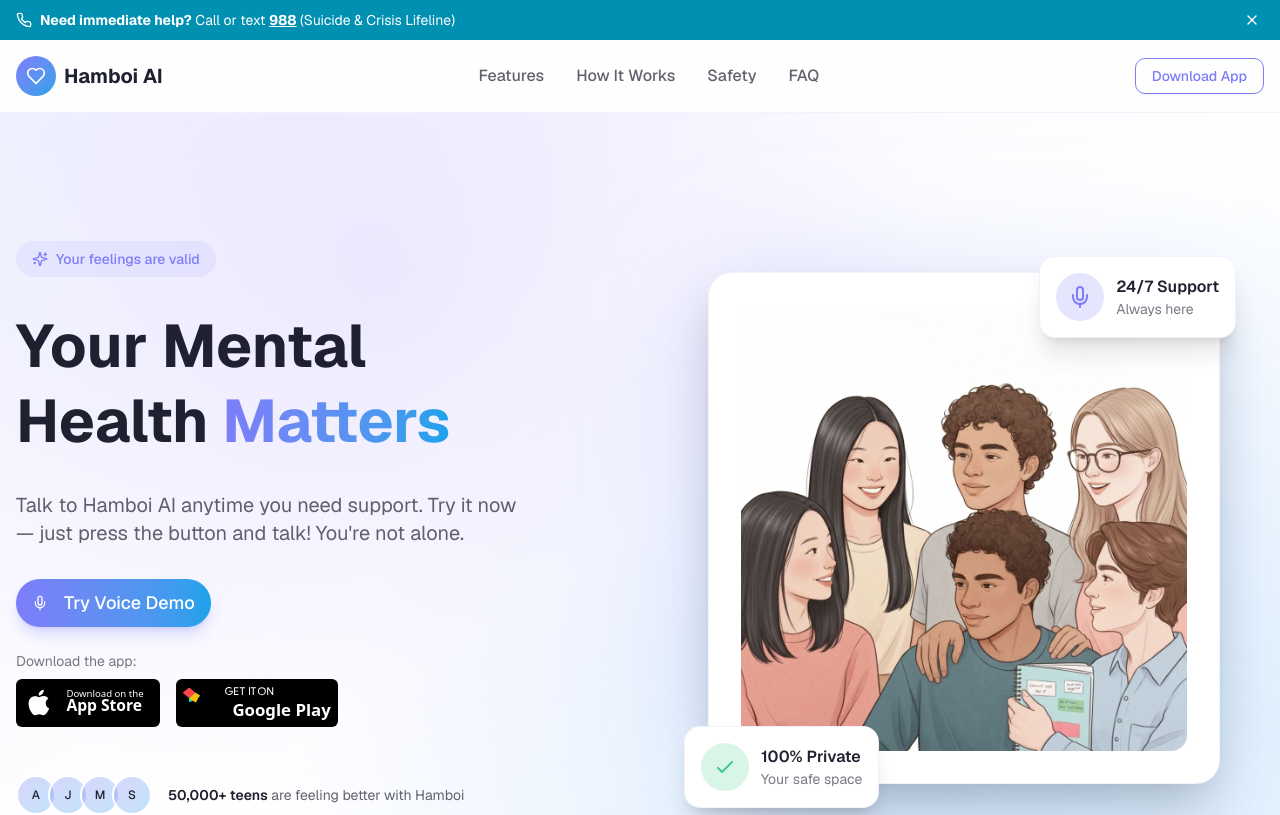
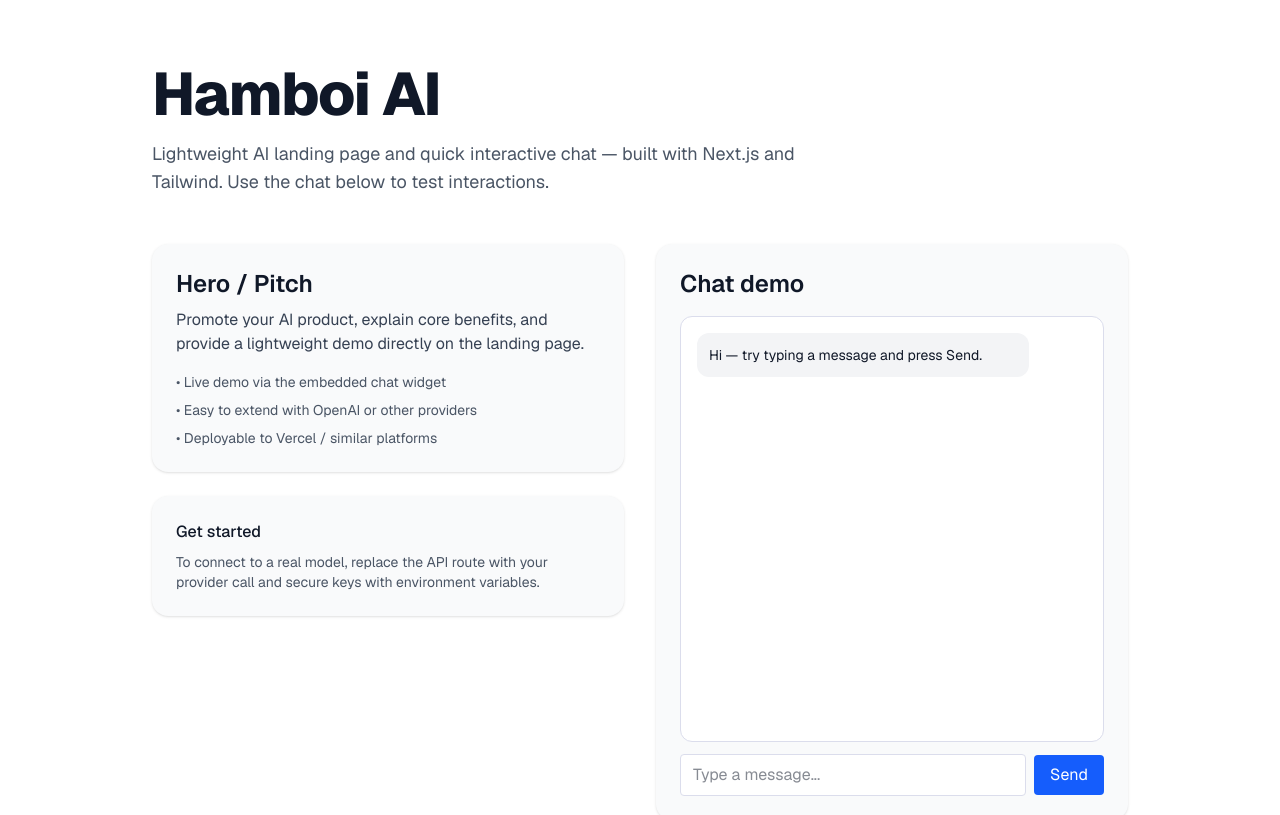
Before and after one commit to hamboi772/v0-hamboi-ai-landing-page, a Next.js app: page / in a window 1280 px wide. Shown: the top 815 px of the page. Built offline with nearby package versions, Linux system fonts and the light colour scheme.

Commit message:
Add chat widget, API route, and update homepage

```diff
--- /dev/null
+++ b/app/api/chat/route.ts
@@ -0,0 +1,15 @@
+import { NextResponse } from "next/server";
+
+export async function POST(request: Request) {
+  try {
+    const body = await request.json();
+    const message = typeof body === "object" && body?.message ? String(body.message) : "";
+    // Placeholder echo logic so the chat works without external keys.
+    // Replace with your OpenAI or other provider call and use env variables for secrets.
+    const reply = `Echo: ${message}`;
+
+    return NextResponse.json({ reply });
+  } catch (err: any) {
+    return NextResponse.json({ error: String(err?.message ?? "Unknown error") }, { status: 500 });
+  }
+}
--- a/app/page.tsx
+++ b/app/page.tsx
@@ -1,27 +1,53 @@
-import { Header } from "@/components/header"
-import { HeroSection } from "@/components/hero-section"
-import { FeaturesSection } from "@/components/features-section"
-import { HowItWorksSection } from "@/components/how-it-works-section"
-import { SafetyPrivacySection } from "@/components/safety-privacy-section"
-import { TestimonialsSection } from "@/components/testimonials-section"
-import { FAQSection } from "@/components/faq-section"
-import { DownloadSection } from "@/components/download-section"
-import { Footer } from "@/components/footer"
-import { CrisisBanner } from "@/components/crisis-banner"
+import React from "react";
+import ChatWidget from "../components/ChatWidget";
 
-export default function HomePage() {
+export const metadata = {
+  title: "Hamboi AI — Landing",
+  description: "Landing page and quick chat for Hamboi AI",
+};
+
+export default function Page() {
   return (
-    <main className="min-h-screen bg-background">
-      <CrisisBanner />
-      <Header />
-      <HeroSection />
-      <FeaturesSection />
-      <HowItWorksSection />
-      <SafetyPrivacySection />
-      <TestimonialsSection />
-      <FAQSection />
-      <DownloadSection />
-      <Footer />
+    <main className="min-h-screen bg-white dark:bg-gray-900 text-gray-900 dark:text-gray-100">
+      <div className="max-w-5xl mx-auto px-6 py-16">
+        <header className="mb-12">
+          <h1 className="text-4xl md:text-6xl font-extrabold tracking-tight">Hamboi AI</h1>
+          <p className="mt-4 text-lg text-gray-600 dark:text-gray-300 max-w-2xl">
+            Lightweight AI landing page and quick interactive chat — built with
+            Next.js and Tailwind. Use the chat below to test interactions.
+          </p>
+        </header>
+
+        <section className="grid grid-cols-1 md:grid-cols-2 gap-8">
+          <div className="space-y-6">
+            <div className="rounded-xl p-6 bg-gray-50 dark:bg-gray-800/60 shadow">
+              <h2 className="text-2xl font-semibold">Hero / Pitch</h2>
+              <p className="mt-2 text-gray-700 dark:text-gray-300">
+                Promote your AI product, explain core benefits, and provide a
+                lightweight demo directly on the landing page.
+              </p>
+              <ul className="mt-4 space-y-2 text-sm text-gray-600 dark:text-gray-400">
+                <li>• Live demo via the embedded chat widget</li>
+                <li>• Easy to extend with OpenAI or other providers</li>
+                <li>• Deployable to Vercel / similar platforms</li>
+              </ul>
+            </div>
+
+            <div className="rounded-xl p-6 bg-gray-50 dark:bg-gray-800/60 shadow">
+              <h3 className="font-medium">Get started</h3>
+              <p className="mt-2 text-sm text-gray-600 dark:text-gray-400">
+                To connect to a real model, replace the API route with your
+                provider call and secure keys with environment variables.
+              </p>
+            </div>
+          </div>
+
+          <div className="rounded-xl p-6 bg-gray-50 dark:bg-gray-800/60 shadow">
+            <h2 className="text-2xl font-semibold mb-4">Chat demo</h2>
+            <ChatWidget />
+          </div>
+        </section>
+      </div>
     </main>
-  )
+  );
 }
--- /dev/null
+++ b/components/ChatWidget.tsx
@@ -0,0 +1,105 @@
+"use client";
+
+import React, { useState, useRef, FormEvent } from "react";
+
+type Message = {
+  id: string;
+  role: "user" | "assistant";
+  text: string;
+};
+
+export default function ChatWidget() {
+  const [messages, setMessages] = useState<Message[]>([
+    { id: "1", role: "assistant", text: "Hi — try typing a message and press Send." },
+  ]);
+  const [input, setInput] = useState("");
+  const [loading, setLoading] = useState(false);
+  const inputRef = useRef<HTMLInputElement | null>(null);
+
+  async function sendMessage(e?: FormEvent) {
+    e?.preventDefault();
+    const trimmed = input.trim();
+    if (!trimmed) return;
+
+    const userMessage: Message = {
+      id: String(Date.now()),
+      role: "user",
+      text: trimmed,
+    };
+
+    setMessages((m) => [...m, userMessage]);
+    setInput("");
+    setLoading(true);
+
+    try {
+      const res = await fetch("/api/chat", {
+        method: "POST",
+        headers: { "Content-Type": "application/json" },
+        body: JSON.stringify({ message: trimmed }),
+      });
+
+      if (!res.ok) {
+        const text = await res.text();
+        throw new Error(text || "API error");
+      }
+
+      const data = await res.json();
+      const assistantMessage: Message = {
+        id: String(Date.now() + 1),
+        role: "assistant",
+        text: data.reply ?? "No reply",
+      };
+
+      setMessages((m) => [...m, assistantMessage]);
+    } catch (err: any) {
+      setMessages((m) => [
+        ...m,
+        { id: String(Date.now() + 2), role: "assistant", text: `Error: ${err.message}` },
+      ]);
+    } finally {
+      setLoading(false);
+      inputRef.current?.focus();
+    }
+  }
+
+  return (
+    <div className="flex flex-col h-[480px]">
+      <div className="flex-1 overflow-auto p-4 space-y-3 bg-white dark:bg-gray-900 rounded-lg border">
+        {messages.map((m) => (
+          <div
+            key={m.id}
+            className={`p-3 rounded-lg max-w-[85%] ${
+              m.role === "user"
+                ? "ml-auto bg-blue-50 dark:bg-blue-900/40 text-right"
+                : "mr-auto bg-gray-100 dark:bg-gray-800 text-left"
+            }`}
+          >
+            <div className="text-sm">{m.text}</div>
+          </div>
+        ))}
+      </div>
+
+      <form
+        onSubmit={sendMessage}
+        className="mt-3 flex items-center gap-2"
+        aria-label="Send message"
+      >
+        <input
+          ref={inputRef}
+          value={input}
+          onChange={(e) => setInput(e.target.value)}
+          className="flex-1 border rounded px-3 py-2 bg-white dark:bg-gray-800"
+          placeholder="Type a message..."
+          disabled={loading}
+        />
+        <button
+          type="submit"
+          className="px-4 py-2 rounded bg-blue-600 text-white disabled:opacity-60"
+          disabled={loading}
+        >
+          {loading ? "Sending..." : "Send"}
+        </button>
+      </form>
+    </div>
+  );
+}
```
